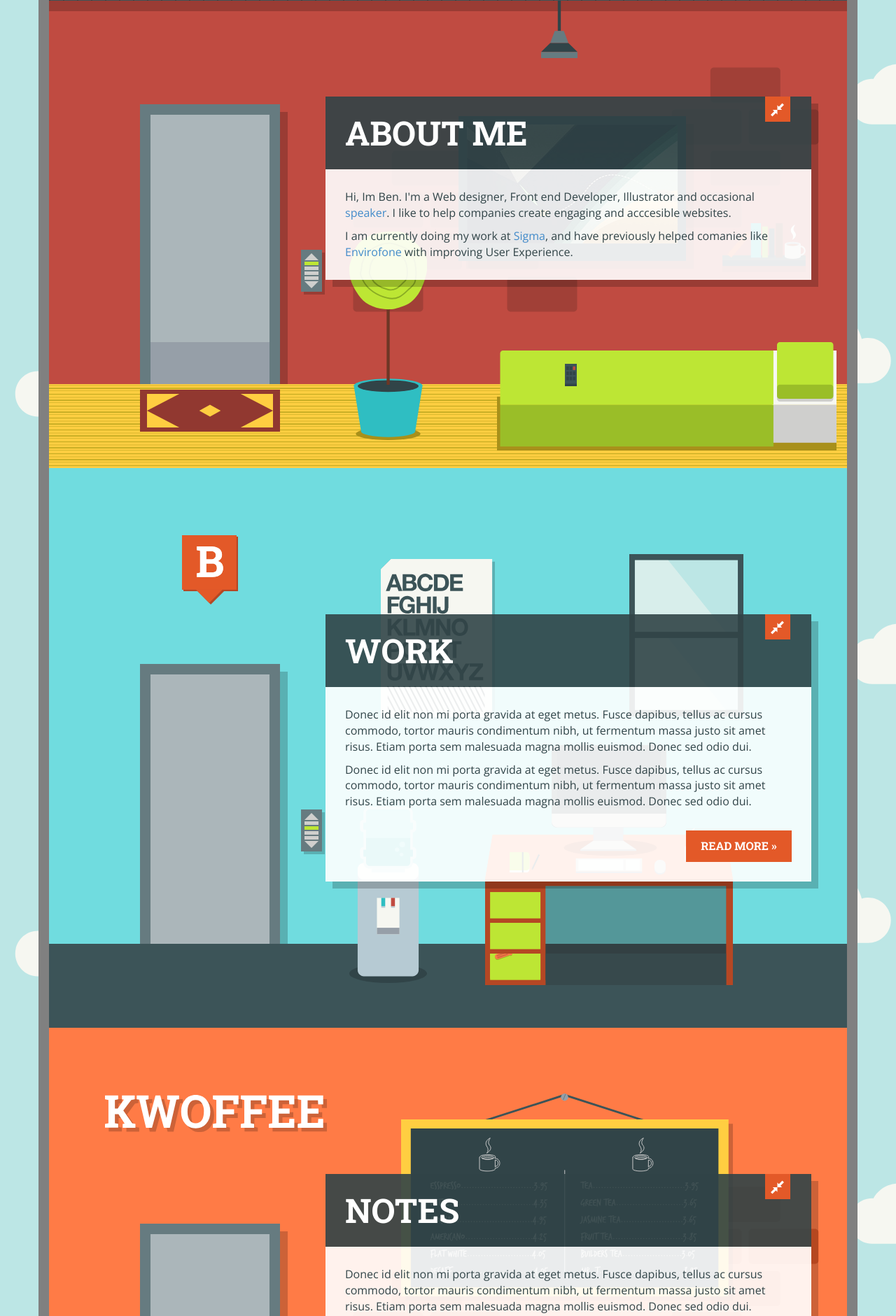
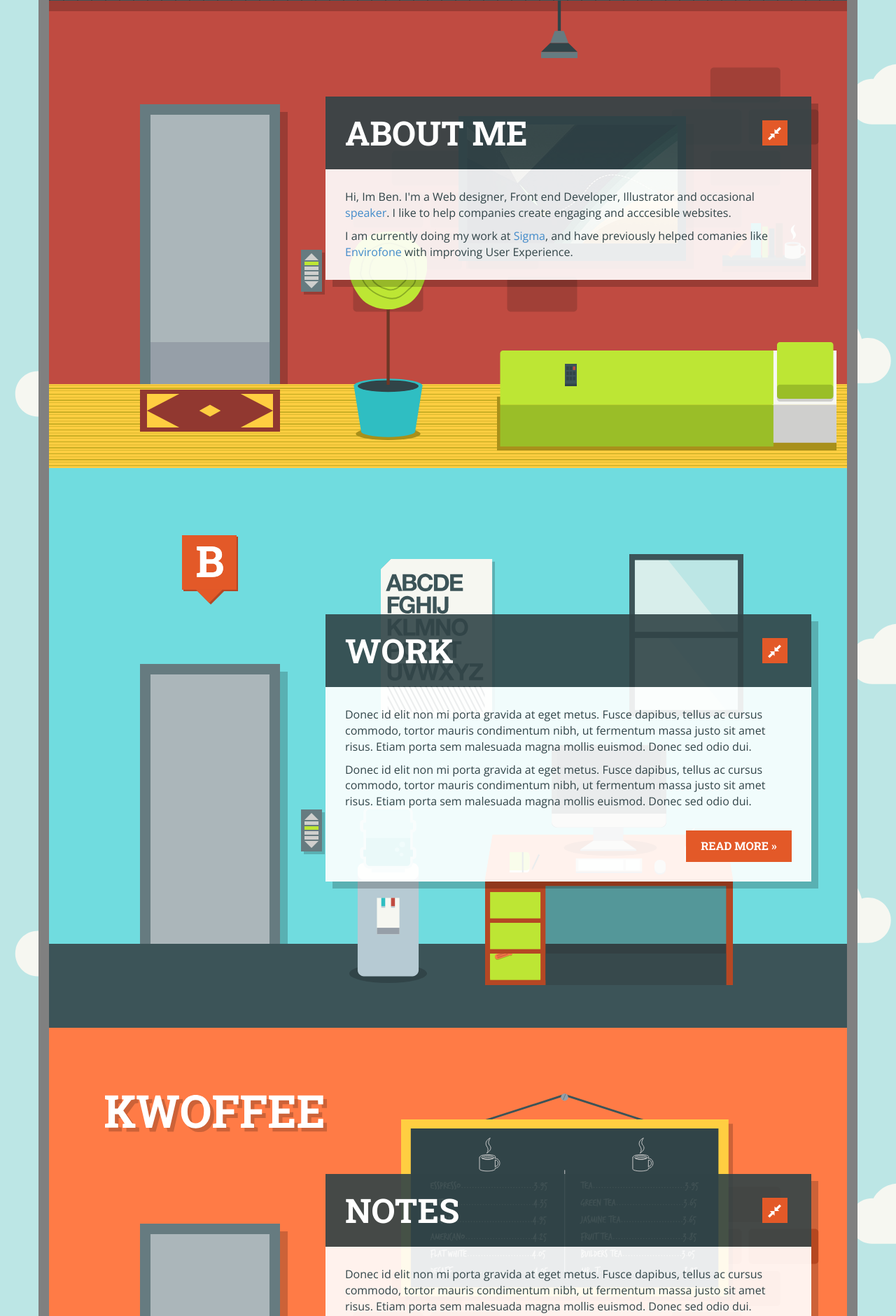
Before and after one commit to benholden/benholden.github.io, a PHP site: page / in a window 1280 px wide. Shown: the part 931-2812 px from the top of the page at 70% size. Run offline with PHP 8.4, Linux system fonts and the light colour scheme; some libraries are stand-ins or nearby versions.

Commit message:
position changes on collapse button

```diff
--- a/css/main.css
+++ b/css/main.css
@@ -346,8 +346,8 @@ h2 .glyphicon {
 	font-size: 20px;
 	border: 0;
 	padding: 8px;
-	top: 0;
-	right: 30px;
+	top: 34px;
+	right: 34px;
 	color: #fff;
 	display: none;
 	background: #e35928;
@@ -360,7 +360,6 @@ h2 .glyphicon {
 @media only screen and (min-width: 992px) {
 	.section-content__title__shrink {
 		display: block;
-		top: 0;
 	}
 }
 
```
